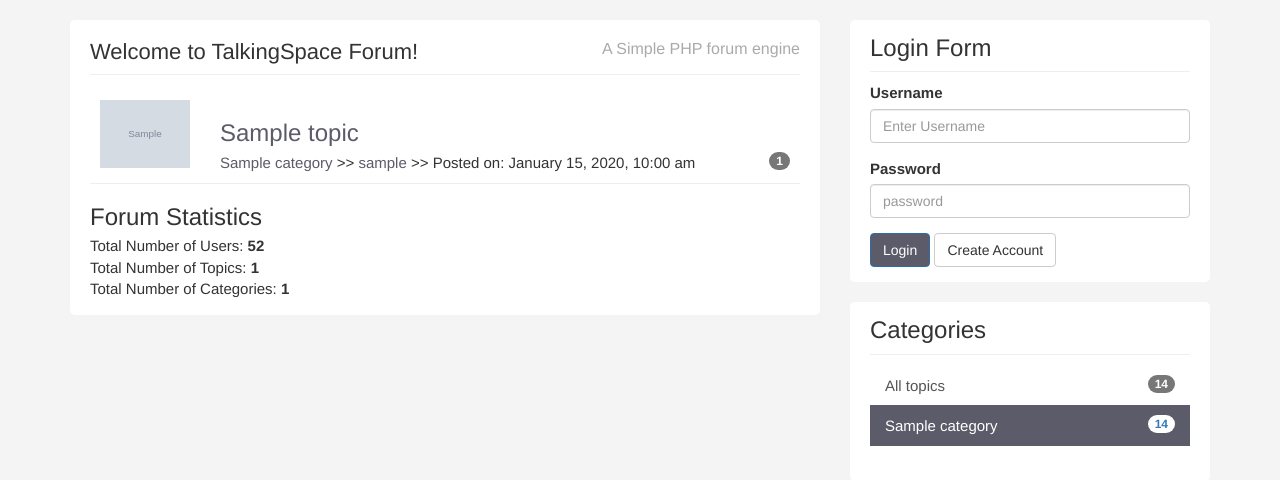
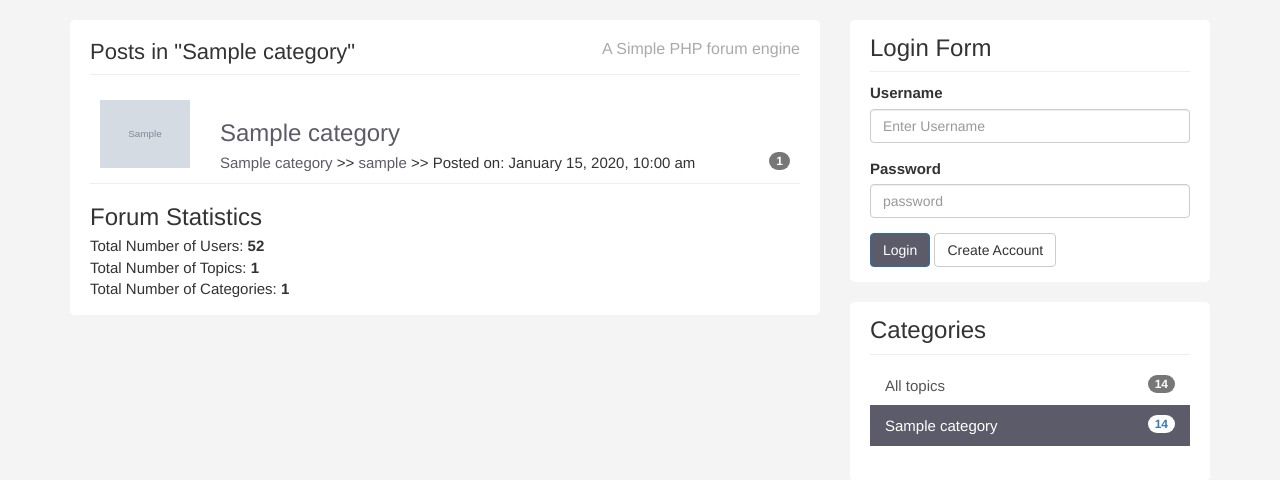
Before and after one commit to dprabin/simple-php-forum-application, a PHP site: page /topics.php?category=1 in a window 1280 px wide. Shown: the part 40-520 px from the top of the page. Run offline with PHP 8.4, Linux system fonts and the light colour scheme; tables that the repository leaves empty or names only in its code hold one stand-in row (values such as "Sample post"); grey boxes marked "Sample" are stand-in pictures; some libraries are stand-ins or nearby versions.

Commit message:
Add variables in Template to store title and topics by category

```diff
--- a/topics.php
+++ b/topics.php
@@ -6,10 +6,20 @@ $topic = new Topic;
 //Get Template and Assign Vars
 $template = new Template('templates/frontpage.php');
 
+//Get Category id from url
+$category = isset($_GET['category']) ? $_GET['category']:null;
+
 //Assign Variables to template object
-$template->topics = $topic->getAllTopics();
+
 $template->totalTopics = $topic->getTotalTopics();
 $template->totalCategories = $topic->getTotalCategories();
+
+if (isset($category)){
+    $template->topics = $topic->getByCategory($category);
+    $template->title = 'Posts in "'.$topic->getCategory($category)['name'].'"';
+} else {
+    $template->topics = $topic->getAllTopics();
+}
 
 //Display template
 echo $template;
```
